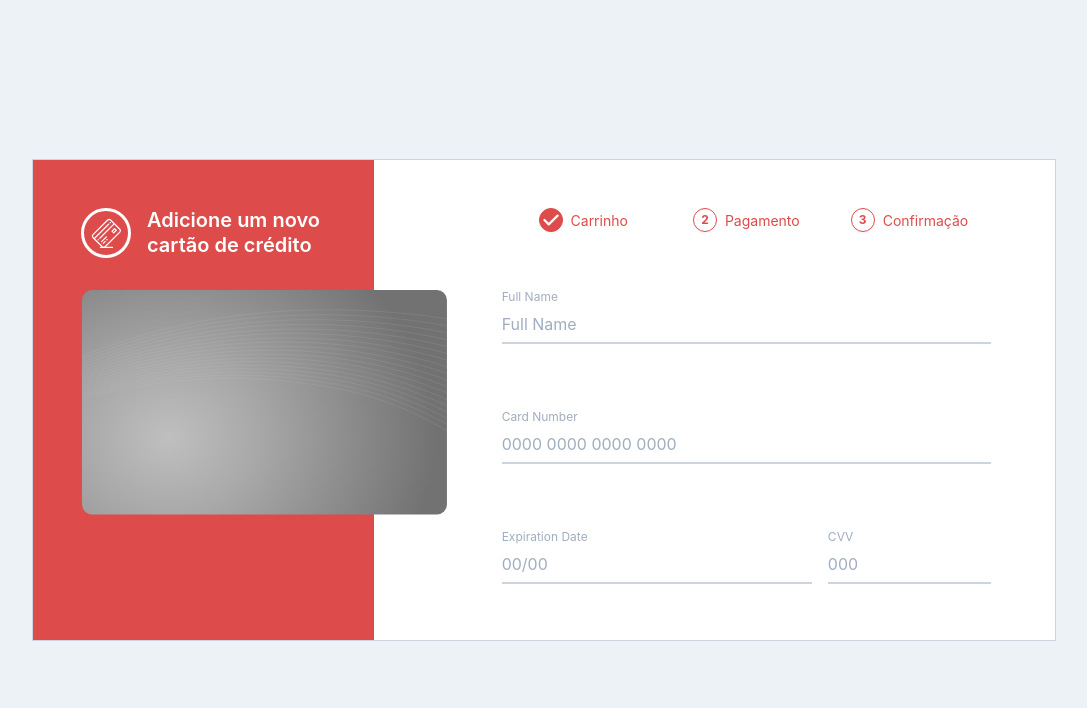
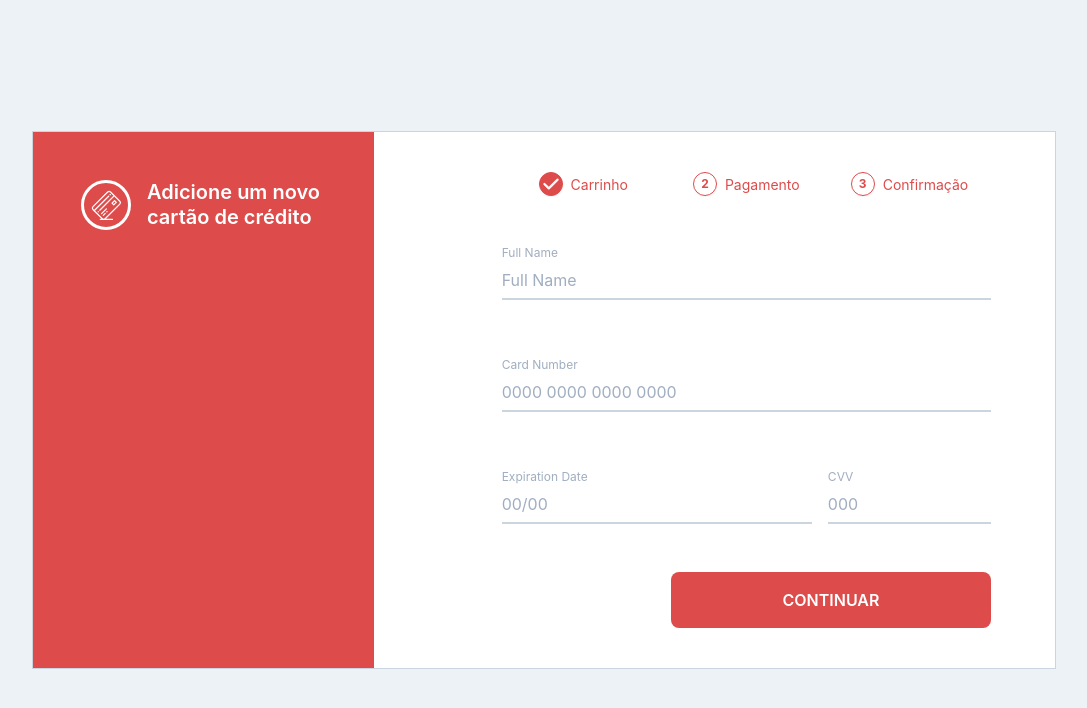
Before and after one commit to gustavomonjardim/checkout-form, a React (Create React App) app: page / in a window 1280 px wide. Shown: the top 708 px of the page, without its empty margins (96-1183 px from the left). Built offline with nearby package versions, Linux system fonts and the light colour scheme; the HTML template or start-up script is replaced by a standard one.

Commit message:
feat: cria componente Button

```diff
--- /dev/null
+++ b/src/components/Button/Button.js
@@ -0,0 +1,32 @@
+import propTypes from 'prop-types';
+import React from 'react';
+
+// import Loader from '../Loader';
+
+const Button = ({ text, onClick, loading }) => {
+  return (
+    <>
+      {!loading && (
+        <button
+          onClick={onClick}
+          className="bg-primary rounded-lg p-4 w-full text-white uppercase font-semibold focus:outline-none hover:bg-red-500"
+        >
+          {text}
+        </button>
+      )}
+      {/* {loading && <Loader />} */}
+    </>
+  );
+};
+
+Button.propTypes = {
+  text: propTypes.string.isRequired,
+  onClick: propTypes.func.isRequired,
+  loading: propTypes.bool,
+};
+
+Button.defaultProps = {
+  loading: false,
+};
+
+export default Button;
--- /dev/null
+++ b/src/components/Button/index.js
@@ -0,0 +1 @@
+export { default } from './Button';
--- a/src/components/CheckoutForm/checkoutForm.js
+++ b/src/components/CheckoutForm/checkoutForm.js
@@ -3,36 +3,37 @@ import React, { useState } from 'react';
 import CreditCardIcon from '../../assets/svg/CreditCardIcon';
 import { useForm } from '../../context/FormContext';
 import { cardNumberMask, cardDateMask } from '../../services/maskService';
-import CreditCard from '../CreditCard';
+import Button from '../Button';
+// import CreditCard from '../CreditCard';
 import Step from '../Step';
 import TextInput from '../TextInput';
 
 const CheckoutForm = () => {
-  const { handleChange, handleBlur, values, errors, touched } = useForm();
+  const { handleChange, handleBlur, values, errors, touched, submitForm } = useForm();
   const [step, setStep] = useState(1);
 
   return (
     <div className="w-full max-w-screen-lg h-screen flex flex-col bg-white border border-solid border-gray-400 md:h-auto md:flex-row md:mx-8">
       <div className="relative w-full p-12 bg-primary md:w-1/3">
-        <div className="flex flex-row items-center justify-center">
+        <div className="flex flex-row items-center justify-center pb-8">
           <div className="mr-4">
             <CreditCardIcon />
           </div>
-          <h2 className="text-white text-xl font-semibold leading-tight">
+          <h2 className="text-white text-lg md:text-xl font-semibold leading-tight">
             Adicione um novo cartão de crédito
           </h2>
         </div>
-        <div className="flex items-center justify-center -mb-40  mt-8 md:mb-0 md:-mr-24">
+        {/* <div className="flex items-center justify-center -mb-40 md:mb-0 md:-mr-24 lg:-mr-32">
           <CreditCard flipped={values.cvv?.length > 0} />
-        </div>
+        </div> */}
       </div>
-      <div className="w-full p-12 bg-white md:h-full md:w-2/3  md:px-16 md:pl-32">
+      <div className="w-full p-10 bg-white md:h-full md:w-2/3  lg:px-16 lg:pl-32">
         <div className="hidden md:w-full md:flex md:flex-row">
           <Step title="Carrinho" number="1" checked={step >= 1} onClick={() => setStep(0)} />
           <Step title="Pagamento" number="2" checked={step >= 2} onClick={() => setStep(1)} />
           <Step title="Confirmação" number="3" checked={step >= 3} onClick={() => setStep(2)} />
         </div>
-        <div className="pt-12">
+        <div className="md:pt-10">
           <TextInput
             id="fullName"
             placeholder="Full Name"
@@ -43,7 +44,7 @@ const CheckoutForm = () => {
             error={touched['fullName'] ? errors['fullName'] : null}
           />
         </div>
-        <div className="pt-12">
+        <div className="pt-10">
           <TextInput
             id="cardNumber"
             placeholder="0000 0000 0000 0000"
@@ -56,7 +57,7 @@ const CheckoutForm = () => {
             error={touched['cardNumber'] ? errors['cardNumber'] : null}
           />
         </div>
-        <div className="w-full flex flex-wrap pt-12">
+        <div className="w-full flex flex-wrap pt-10">
           <div className="w-2/3 pr-4">
             <TextInput
               id="expirationDate"
@@ -83,6 +84,11 @@ const CheckoutForm = () => {
             />
           </div>
         </div>
+        <div className="w-full mt-10 flex justify-center md:justify-end">
+          <div className="w-full md:max-w-xs">
+            <Button text="Continuar" onClick={submitForm} loading={false} />
+          </div>
+        </div>
       </div>
     </div>
   );
```
